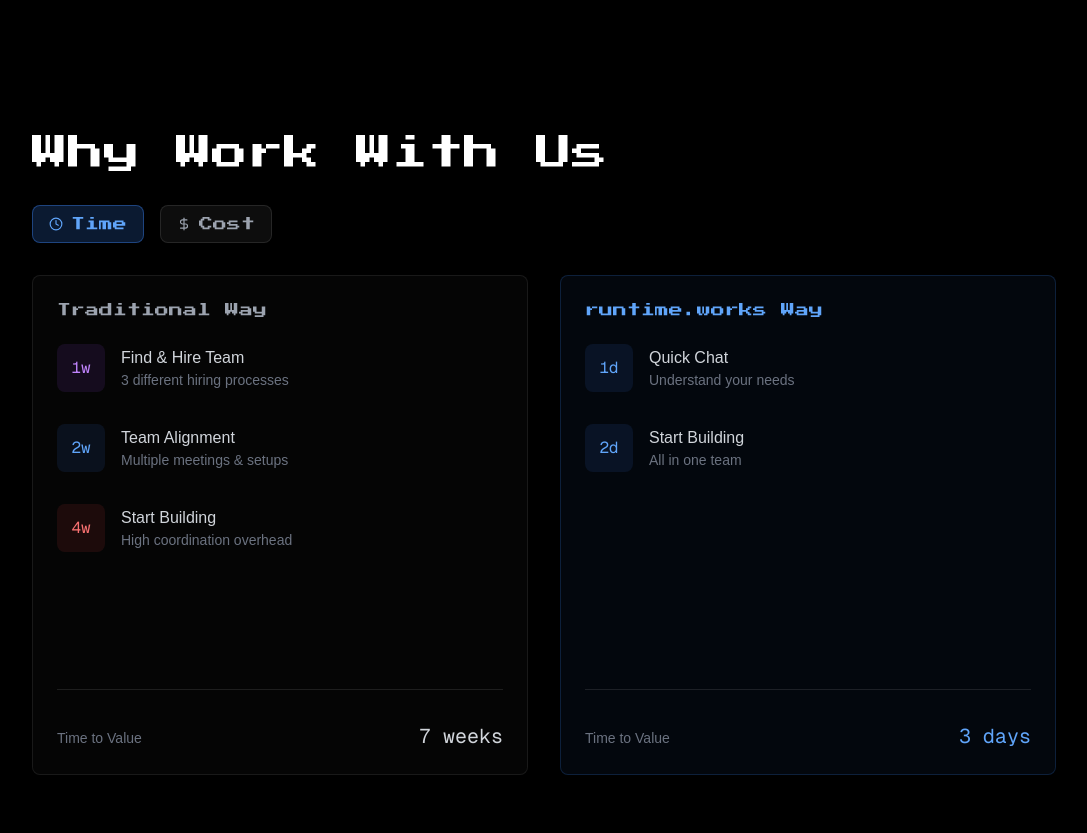
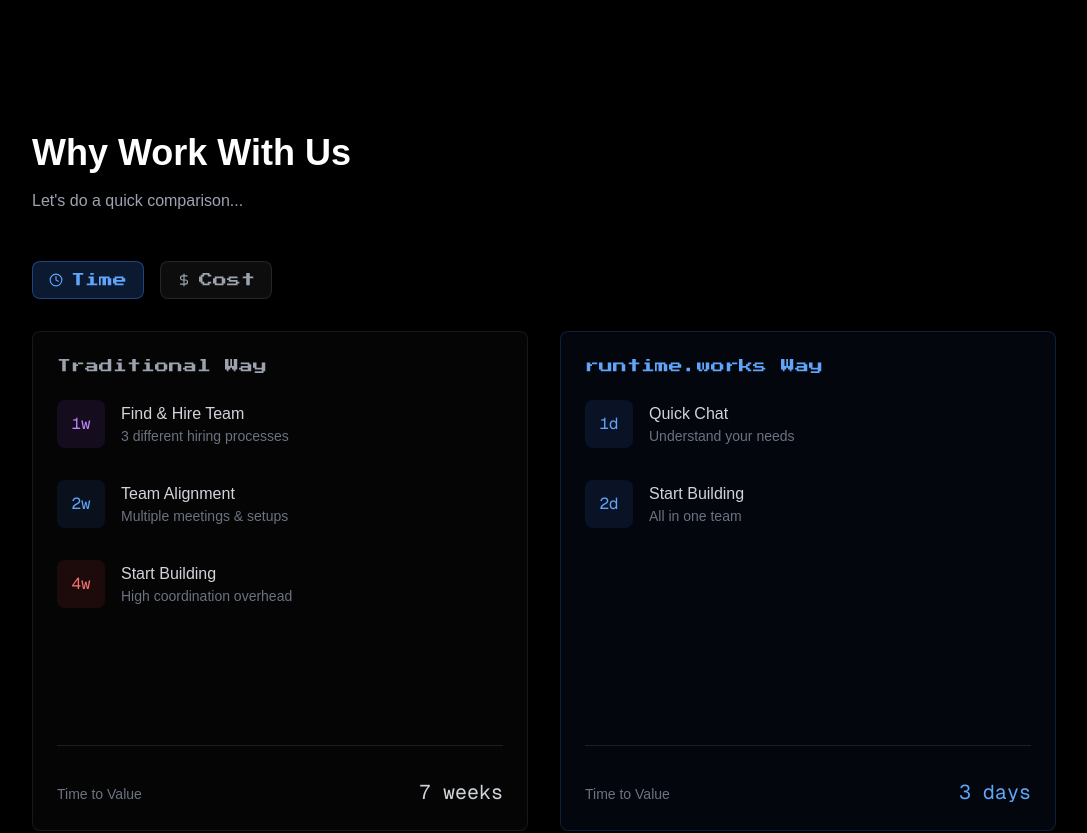
Before and after one commit to SouravInsights/runtime-works, a Next.js app: page / in a window 1280 px wide. Shown: the part 1640-2473 px from the top of the page, without its empty margins (96-1183 px from the left). Built offline with nearby package versions, Linux system fonts and the light colour scheme.

Commit message:
add backdrop blur to comparison cards

```diff
--- a/app/page.tsx
+++ b/app/page.tsx
@@ -456,9 +456,12 @@
     <section className="relative py-24 overflow-hidden">
       <div className="container mx-auto px-6">
         <div className="max-w-5xl mx-auto">
-          <h2 className="font-pixel text-2xl md:text-4xl mb-8">
-            Why Work With Us
-          </h2>
+          <div className="mb-12">
+            <h2 className="text-3xl md:text-4xl font-bold mb-4">
+              Why Work With Us
+            </h2>
+            <p className="text-gray-400">Let's do a quick comparison...</p>
+          </div>
 
           {/* View Toggle */}
           <div className="flex gap-4 mb-8">
@@ -486,7 +489,7 @@
           <div className="grid md:grid-cols-2 gap-8">
             {/* Traditional Path */}
             <div
-              className={`relative min-h-[440px] p-6 transition-colors duration-300 rounded-lg
+              className={`relative min-h-[440px] p-6 transition-colors duration-300 rounded-lg backdrop-blur-lg
                 ${
                   activeComparison === "traditional"
                     ? "bg-white/[0.05] border border-white/[0.2]"
@@ -635,7 +638,7 @@
 
             {/* runtime.works Path */}
             <div
-              className={`relative min-h-[500px] p-6 transition-colors duration-300 rounded-lg
+              className={`relative min-h-[500px] p-6 transition-colors duration-300 rounded-lg backdrop-blur-lg
                 ${
                   activeComparison === "runtime"
                     ? "bg-blue-500/10 border border-blue-500/30"
```
